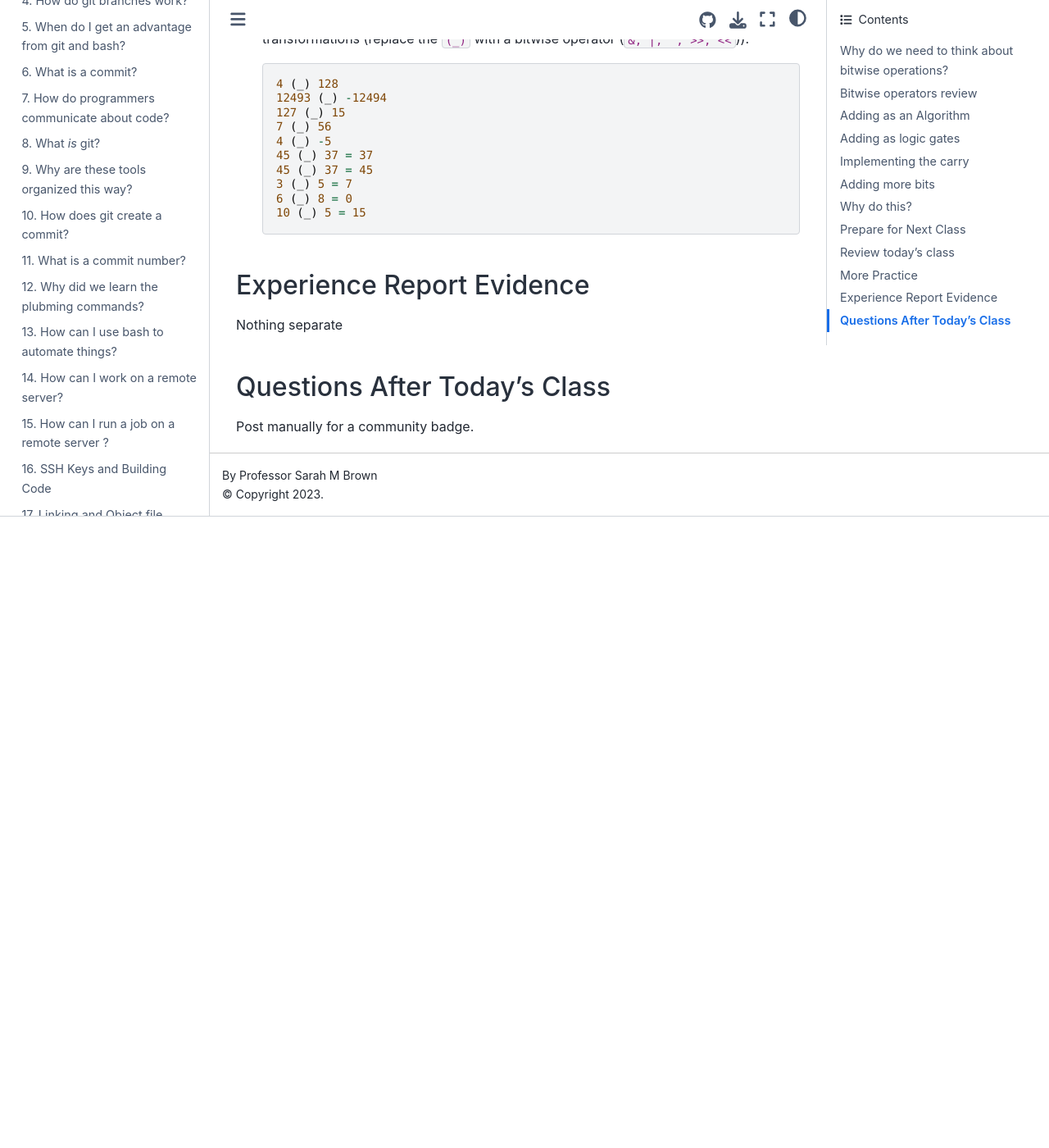
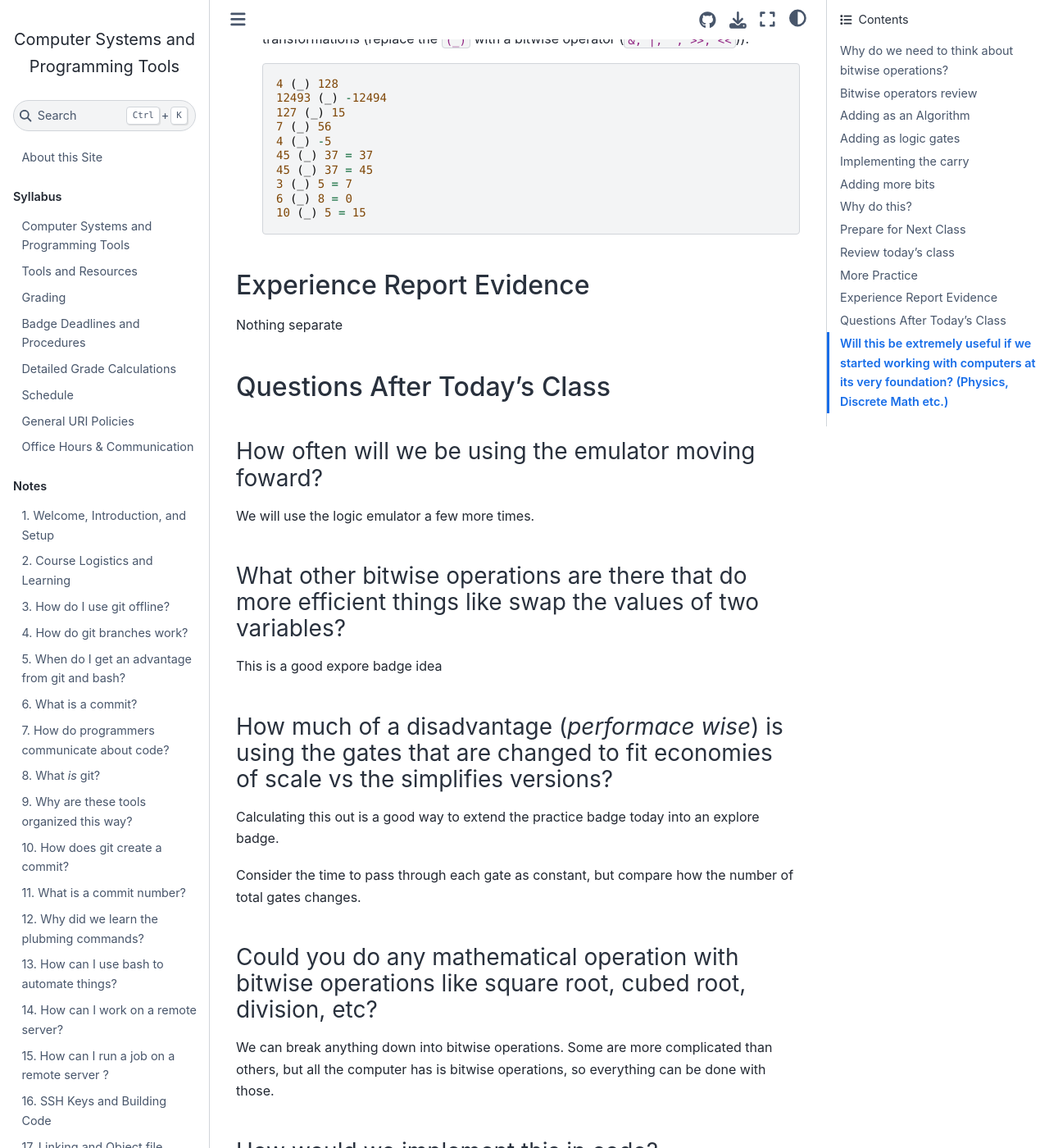
Before and after one commit to introcompsys/fall2023, a Jupyter Book: the page built from notes/2023-11-16.md, in a window 1280 px wide and 1400 px high, scrolled down 7855 px. Shown: the whole window at 82% size. Built offline with Jupyter Book 1.0.4 settings and Sphinx 7.4.7 and the Sphinx Book theme 1.1.4, drawn with Linux system fonts in a browser that asks for light colours; pages that are not in the unit, such as notebooks, are missing from menus; before the commit the page ends 8485 px from its top, so only the background shows below that; some of the changed text lies outside the part shown.

Commit message:
answer questions

```diff
--- a/notes/2023-11-16.md
+++ b/notes/2023-11-16.md
@@ -334,4 +334,48 @@ Nothing separate
 
 ## Questions After Today's Class
 
-Post manually for a community badge.
+### How often will we be using the emulator moving foward?
+
+We will use the logic emulator a few more times.
+
+### What other bitwise operations are there that do more efficient things like swap the values of two variables?
+
+This is a good expore badge idea
+
+### How much of a disadvantage (*performace wise*) is using the gates that are changed to fit economies of scale vs the simplifies versions?
+
+
+Calculating this out is a good way to extend the practice badge today into an explore badge.
+
+Consider the time to pass through each gate as constant, but compare how the number of total gates changes.
+
+### Could you do any mathematical operation with bitwise operations like square root, cubed root, division, etc?
+
+We can break anything down into bitwise operations.  Some are more complicated than others, but all the computer has is bitwise operations, so everything can be done with those.
+
+
+### How would we implement this in code?
+
+This is how the computer implements your code as electrical activity.
+
+If the question is only about the XOR swap algorithm, I put real python code in the notes.
+
+### Are the curcuits and gates the things inside a processor?
+
+Yes the processor contains circuits made up of gates.
+
+
+### Is it common to use tricks like the one above in embedded systems?
+
+Yes
+
+### Why is this so confusing and how can I understand how to do these operations better?
+
+More practice and maybe office hours?
+
+It is confusing because it is new.
+
+## Will this be extremely useful if we started working with computers at its very foundation? (Physics, Discrete Math etc.)
+
+
+Yes! That is the type of cases where bitwise operations are the level that you reason at.
```
